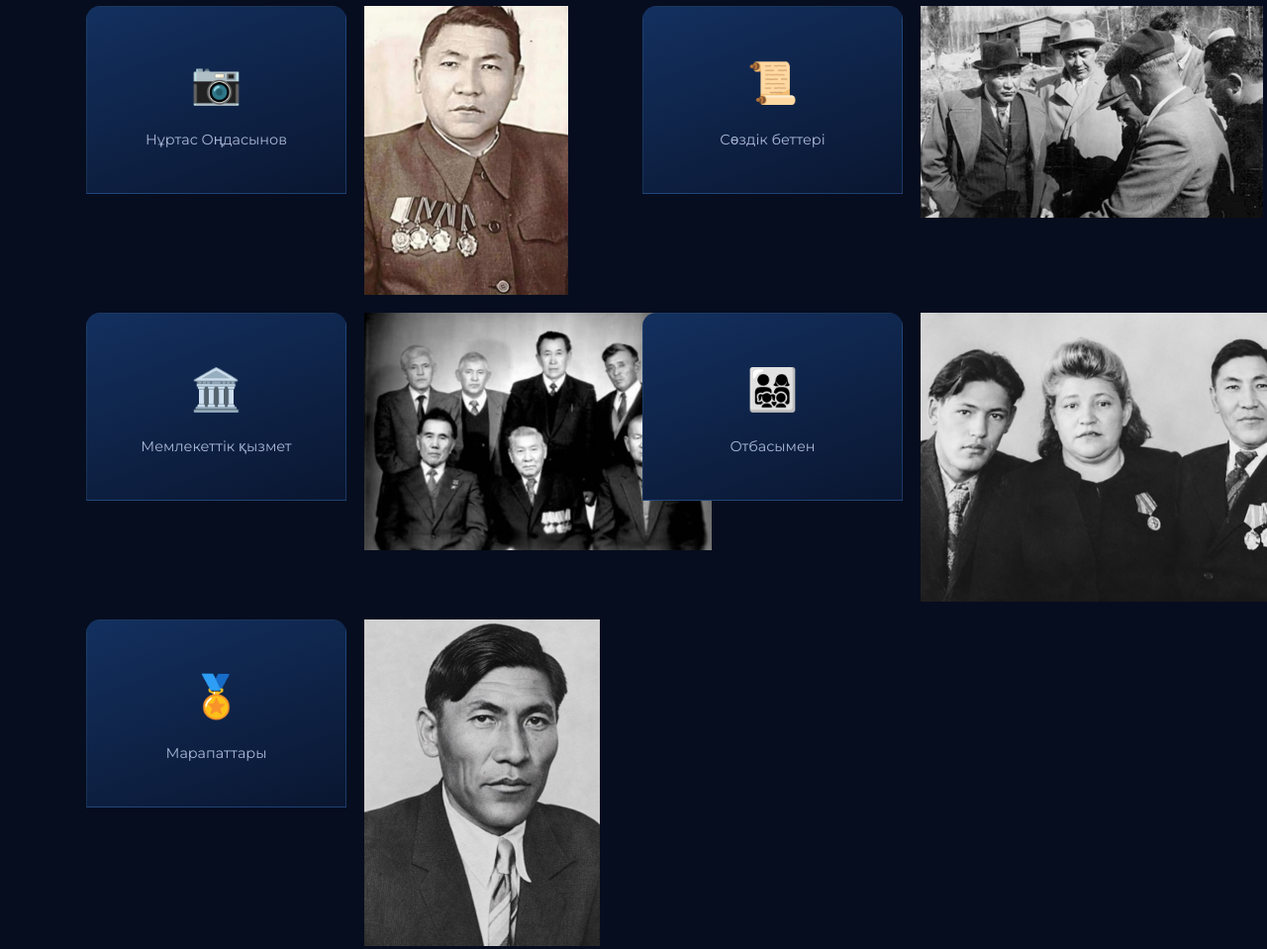
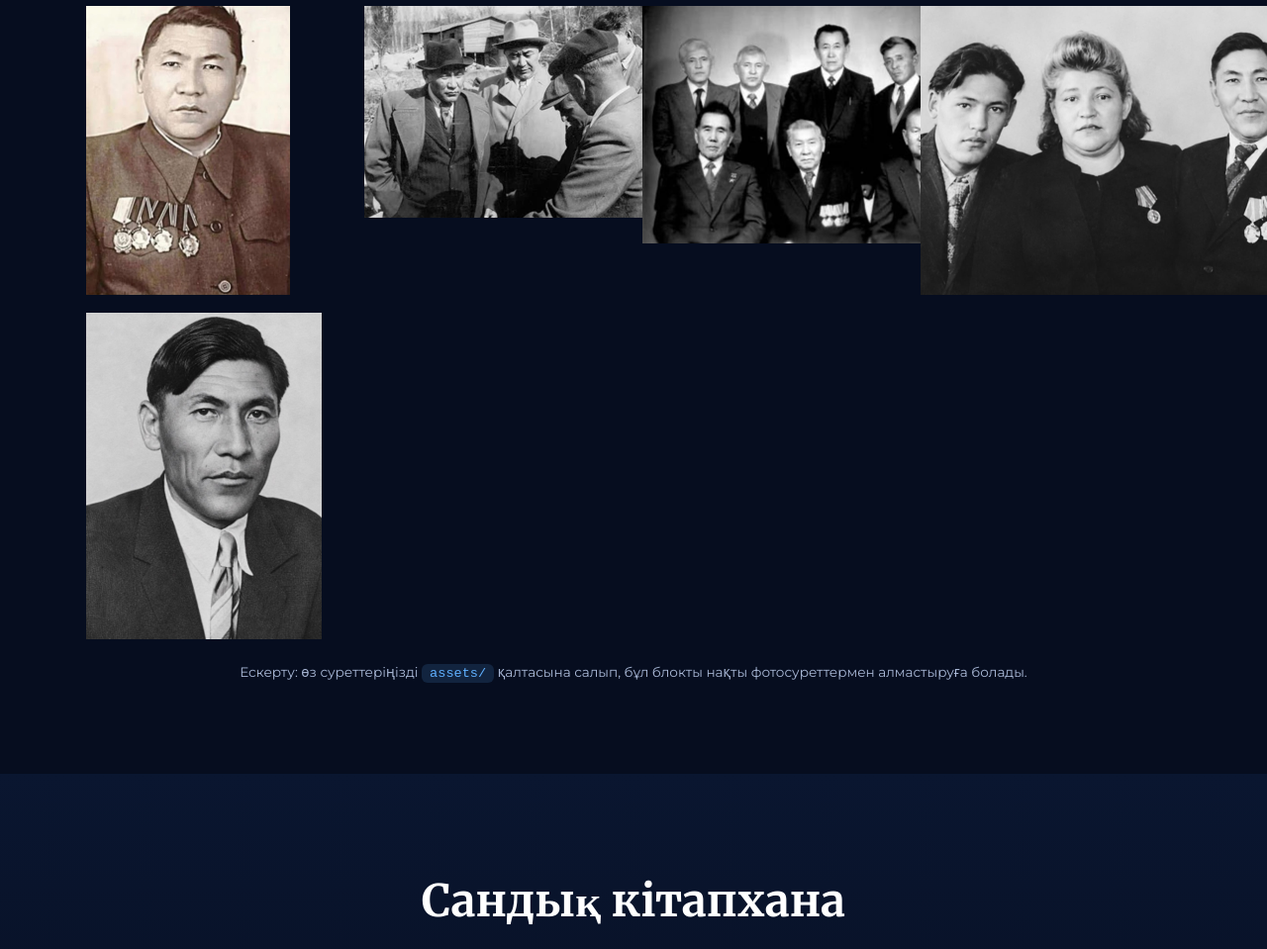
Before and after one commit to karimolla21damir-boop/Nurtas.Ondasynov, a plain HTML site: page index.html in a window 1280 px wide. Shown: the part 6980-7939 px from the top of the page at 99% size. Drawn offline with Linux system fonts and the light colour scheme.

Commit message:
Remove gallery items from index.html
Removed several gallery items from the HTML gallery section.

```diff
--- a/index.html
+++ b/index.html
@@ -368,15 +368,10 @@
       <div class="section-divider"></div>
       <p class="section-lead">Суреттер мен құжаттар. Үлкейту үшін суретті басыңыз.</p>
       <div class="gallery-grid" id="galleryGrid">
-        <figure class="gallery-item"><div class="gallery-ph">📷<span>Нұртас Оңдасынов</span></div></figure>
         <img src="assets/gallery/Screenshot 2026-11-22 203332.png" />
-        <figure class="gallery-item"><div class="gallery-ph">📜<span>Сөздік беттері</span></div></figure>
         <img src="assets/gallery/Screenshot 2026-11-22 203341.png" />
-        <figure class="gallery-item"><div class="gallery-ph">🏛️<span>Мемлекеттік қызмет</span></div></figure>
         <img src="assets/gallery/Screenshot 2026-11-22 203351.png" />
-        <figure class="gallery-item"><div class="gallery-ph">👨‍👩‍👧‍👦<span>Отбасымен</span></div></figure>
         <img src="assets/gallery/Screenshot 2026-11-22 203400.png" />
-        <figure class="gallery-item"><div class="gallery-ph">🏅<span>Марапаттары</span></div></figure>
         <img src="assets/gallery/Screenshot 2026-11-22 203409.png" />
       </div>
       <p class="gallery-note">Ескерту: өз суреттеріңізді <code>assets/</code> қалтасына салып, бұл блокты нақты фотосуреттермен алмастыруға болады.</p>
```
